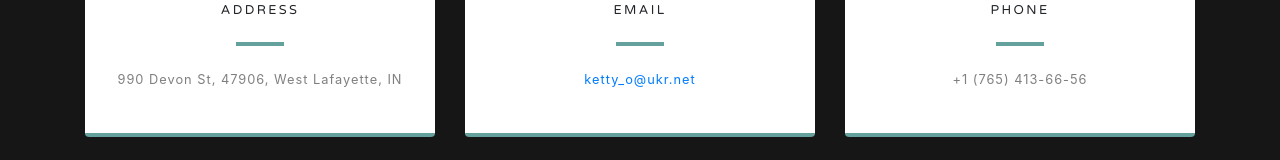
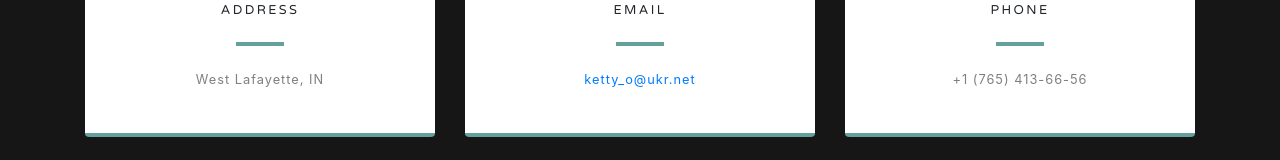
Before and after one commit to oxy12/oxy12.github.io, a website with bundled scripts: page index.html in a window 1280 px wide. Shown: the part 3167-3327 px from the top of the page. Built offline with nearby package versions, Linux system fonts and the light colour scheme.

Commit message:
Update index.html

```diff
--- a/index.html
+++ b/index.html
@@ -188,7 +188,7 @@
                 <h4 class="text-uppercase m-0">Address</h4>
                 <hr class="my-4" />
                 <div class="small text-black-50">
-                  990 Devon St, 47906, West Lafayette, IN
+                  West Lafayette, IN
                 </div>
               </div>
             </div>
```
